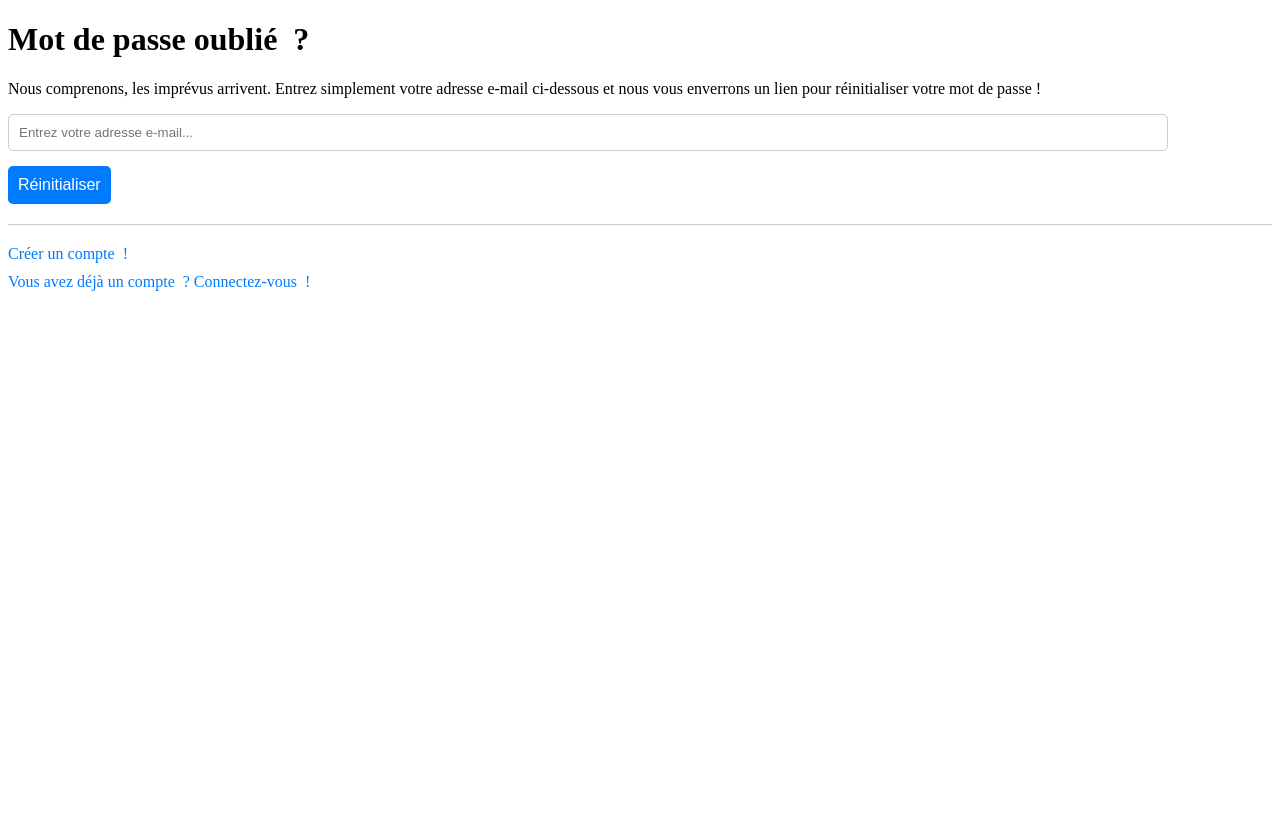
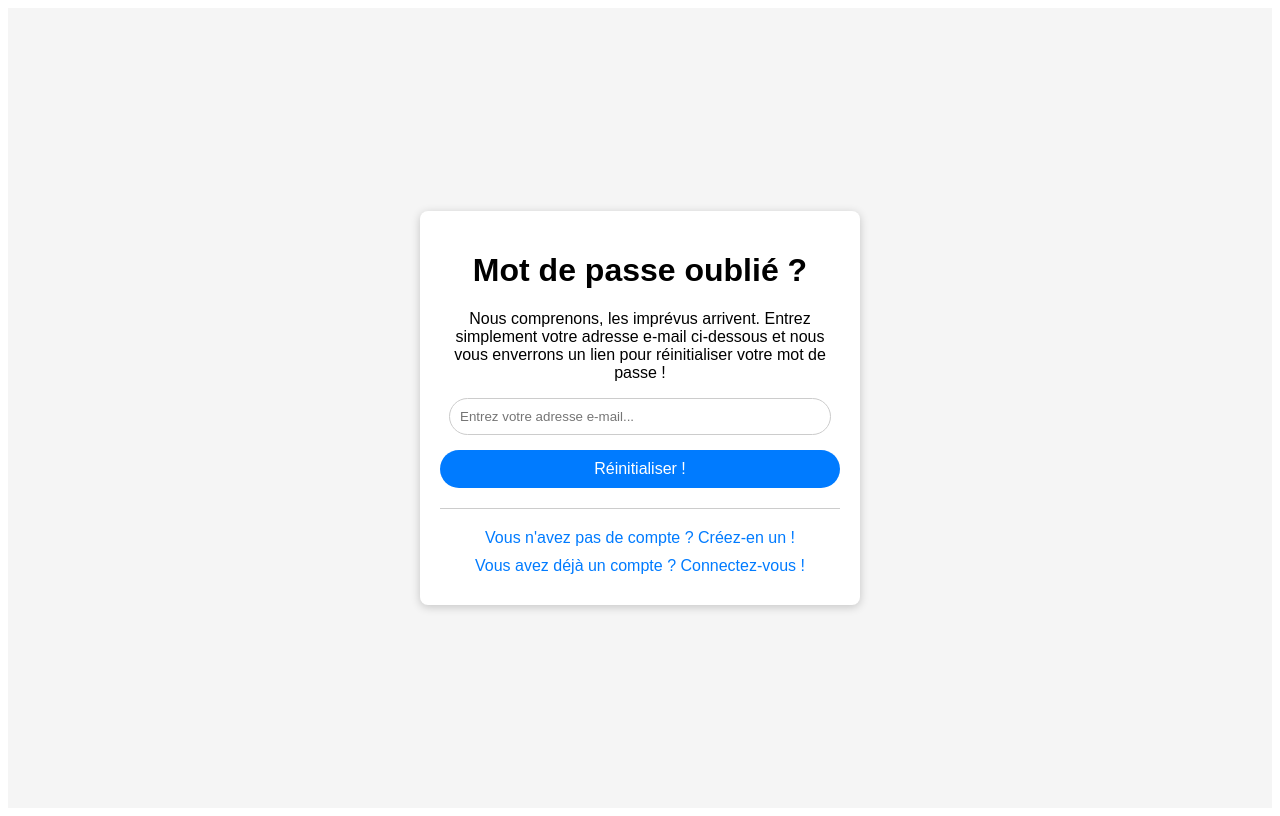
Before and after one commit to noubss9G/Projet-GLAC, a PHP site: page /probleme_connexion.html in a window 1280 px wide. Before the commit the page ends 291 px from the top, so only its background shows below. Run offline with PHP 8.4, Linux system fonts and the light colour scheme.

Commit message:
Amélioration des styles des formulaires
Formulaires de connexion, d'inscription et de problèmes de connexion

```diff
--- a/CSS/style-glac.css
+++ b/CSS/style-glac.css
@@ -35,7 +35,7 @@
 }
 
 /* Style de la boîte du formulaire d'inscription*/
-#form-inscription {
+#div-secondaire-form-inscription{
     background: white;
     padding: 20px;
     border-radius: 8px;
@@ -50,10 +50,20 @@ input[type="text"],
 input[type="email"],
 input[type="password"] {
     margin-bottom: 15px;
-    width: 90%;
+    /* width: 50%; */
     padding: 10px;
     border: 1px solid #ccc;
-    border-radius: 5px;
+    border-radius: 20px;
+}
+
+input[type="email"]{
+    width: 90%;
+}
+
+input[type="text"],
+input[type="password"] {
+    display: inline;
+    width: 40%;
 }
 
 /* Checkbox et Label */
@@ -69,8 +79,8 @@ button {
     color: white;
     border: none;
     padding: 10px;
-    width: auto;
-    border-radius: 5px;
+    width: 100%;
+    border-radius: 20px;
     font-size: 16px;
     cursor: pointer;
 }
--- a/connexion.html
+++ b/connexion.html
@@ -21,7 +21,7 @@
                     </div>
                     <button type="submit">Se connecter</button>
                     <a href="probleme_connexion.html">Mot de passe oublié&nbsp;?</a>
-                    <a href="inscription.html" >Créer un compte</a>
+                    <a href="inscription.html" >Vous n'avez pas de compte&nbsp;? Créez-en un&nbsp;!</a>
                 </form>
             </div>
         </div>
--- a/probleme_connexion.html
+++ b/probleme_connexion.html
@@ -8,19 +8,22 @@
     <script src="script.js"></script>
 </head>
     <body>
-        <h1>Mot de passe oublié &nbsp;?</h1>
+       <div id="div-form-inscription">
+            <div id="div-secondaire-form-inscription">
+                <h1>Mot de passe oublié&nbsp;?</h1>
                 <p>Nous comprenons, les imprévus arrivent. Entrez simplement votre adresse e-mail ci-dessous et nous vous enverrons un lien pour réinitialiser votre mot de passe !</p>
-        <form>
+                <form id="form-probleme-inscription">
                     <input type="email" id="courriel-echecConnexion" aria-describedby="aideCourriel-echecConnexion" placeholder="Entrez votre adresse e-mail...">
-            <button type="submit">Réinitialiser</button>
+                    <button type="submit">Réinitialiser&nbsp;!</button>
                 </form>
                 <hr>
                 <div>
-            <a href="inscription.html">Créer un compte &nbsp;!</a>
+                    <a href="inscription.html">Vous n'avez pas de compte&nbsp;? Créez-en un&nbsp;!</a>
                 </div>
                 <div>
-            <a href="connexion.html">Vous avez déjà un compte &nbsp;? Connectez-vous &nbsp;!</a>
+                    <a href="connexion.html">Vous avez déjà un compte&nbsp;? Connectez-vous&nbsp;!</a>
                 </div>
-
+            </div>
+       </div>
     </body>
 </html>
```
Also changed, not shown: inscription.html (+5 -3 lines). Lines whose indentation alone changed are shown as unchanged.
